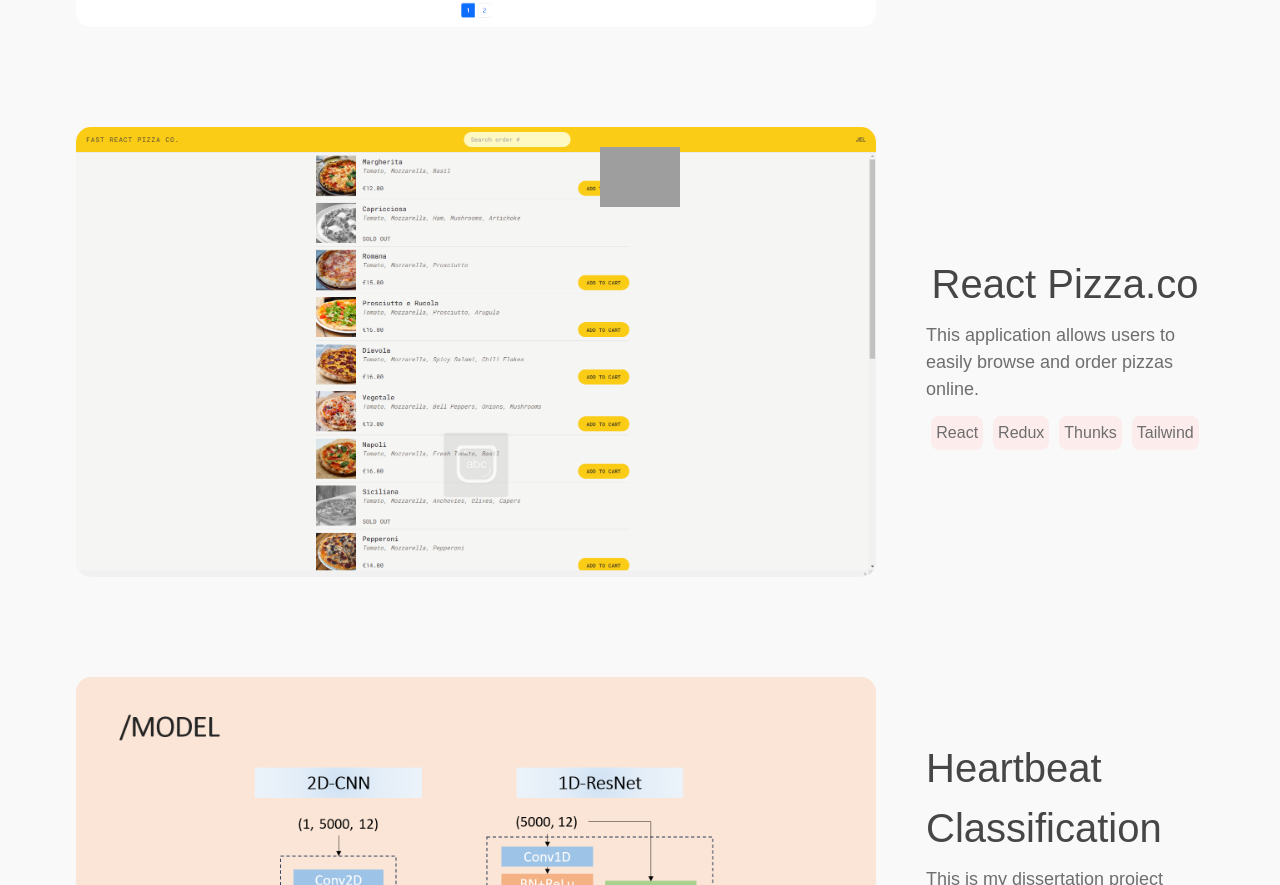
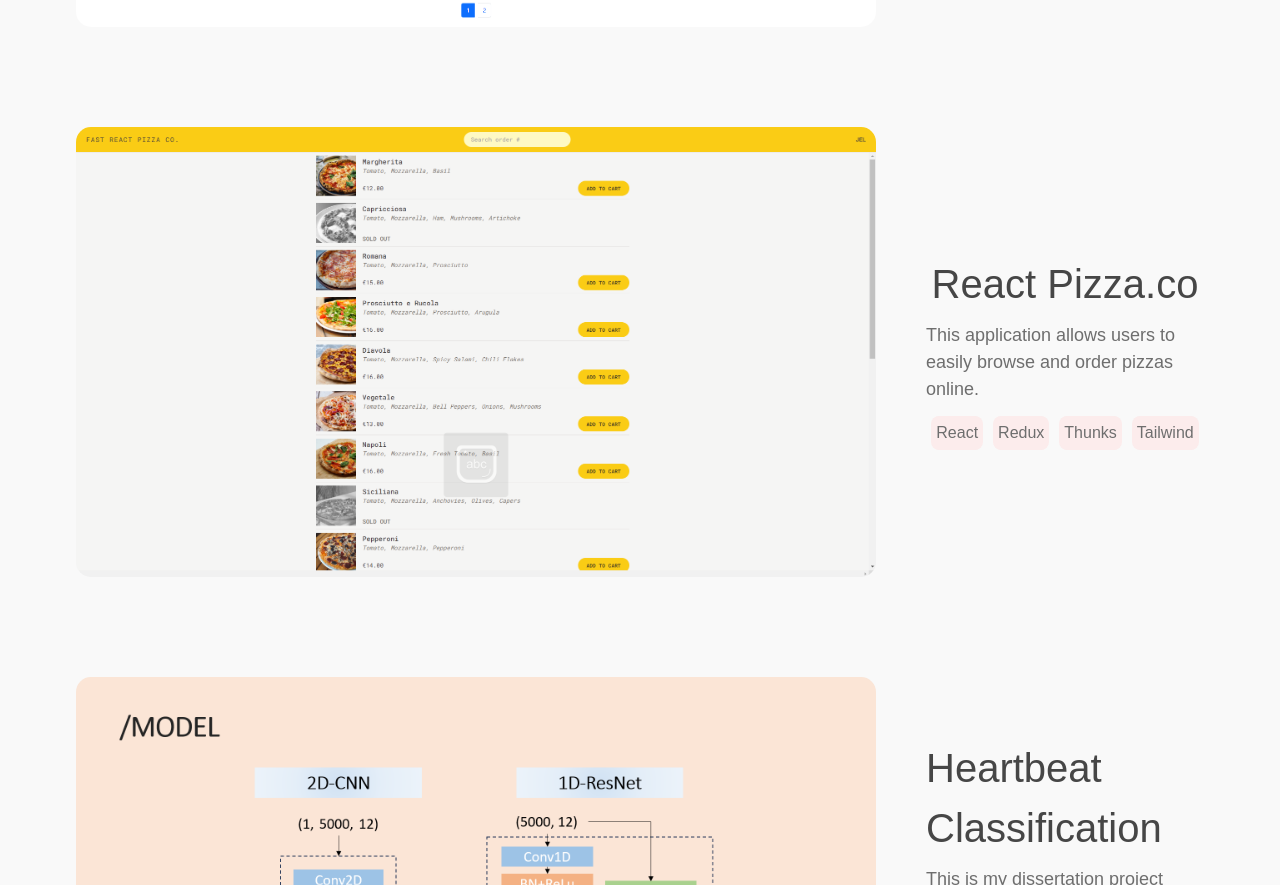
Before and after one commit to JellyYJ/portfolio, a React (Vite) app in the folder portfolio/: page /projects in a window 1280 px wide. Shown: the part 1915-2800 px from the top of the page. Built offline with nearby package versions, Linux system fonts and the light colour scheme; grey boxes are pictures that could not be loaded.

Commit message:
Split components

```diff
--- a/portfolio/src/assets/data/projectData.json
+++ b/portfolio/src/assets/data/projectData.json
@@ -5,7 +5,7 @@
     "img": "/src/assets/wildOasis/wildOasis.png",
     "link": "/wildOasis",
     "summary": "This project is a real-world like porject intimate the inside website for a booking system for cabins.",
-    "techStck": ["React", "Supabase", "Styled Components"],
+    "techStck": ["React", "Supabase", "Styled Components", "Netlify"],
     "details": "The Wild Oasis is an immersive project, showcasing a real-world-like booking system for holiday cabins. Built with cutting-edge technologies, including React for responsive frontend development, Supabase for seamless database management, and Styled Components for a stylish design. The project can be further developed by implementing booking management system",
     "projectLink": "https://one-wild-oasis.netlify.app/login",
     "repo": "",
@@ -147,7 +147,7 @@
     "name": "Natours",
     "img": "/src/assets/Natours/landing.png",
     "summary": "",
-    "techStck": ["Python", "Numpy", "Matplotlib", "PyTorch", "TensorFlow"],
+    "techStck": ["Node.js", "Postman", "MongoDB", "CSS", "JavaScript"],
     "repo": "",
     "details": "",
     "status": "Ongoing",
--- a/portfolio/src/ui/ProjectsList.jsx
+++ b/portfolio/src/ui/ProjectsList.jsx
@@ -1,8 +1,6 @@
-import { Link } from "react-router-dom";
 import styled from "styled-components";
 import projectsData from "../assets/data/projectData.json";
-import Heading from "./Heading";
-import TechStack from "./TechStack";
+import ProjectsListItem from "./ProjectsListItem";
 
 const ProjectsListContainer = styled.ul`
   display: flex;
@@ -18,91 +16,6 @@ const ProjectsListContainer = styled.ul`
   }
 `;
 
-const ProjectImage = styled.img`
-  position: relative;
-  width: 80rem;
-  height: auto;
-  border-radius: 1.5rem;
-  margin-right: 5rem;
-
-  @media (max-width: 1240px) {
-    width: 65rem;
-  }
-
-  @media (max-width: 1080px) {
-    width: 65rem;
-    margin-right: 0;
-    margin-bottom: 2rem;
-  }
-
-  @media (max-width: 795px) {
-    width: 100%;
-    margin-right: 0;
-    margin-bottom: 1rem;
-  }
-`;
-
-const ConstructionIcon = styled.img`
-  position: absolute;
-  top: 50%;
-  left: 50%;
-  transform: translate(-50%, -50%);
-  width: 80px; /* Adjust size as needed */
-  height: auto;
-`;
-
-const ProjectListItem = styled.li`
-  display: flex;
-  flex-direction: row;
-  align-items: center;
-  background-color: var(--color-grey-0);
-
-  ${Heading} {
-    position: relative;
-    overflow: hidden;
-
-    &:before {
-      content: "";
-      position: absolute;
-      bottom: 5px;
-      width: 0;
-      height: 2px;
-      background: linear-gradient(var(--color-grey-700), transparent);
-      transition: width 0.3s ease-in-out;
-    }
-  }
-
-  &:hover {
-    ${ProjectImage} {
-      transition: transform 0.3s ease-in-out;
-      box-shadow: 1rem 1rem 3rem var(--color-brown-100);
-      transform: translateY(-10px);
-    }
-
-    ${Heading} {
-      &:before {
-        width: 100%;
-      }
-    }
-  }
-
-  @media (max-width: 1080px) {
-    flex-direction: column;
-  }
-`;
-
-const ProjectDetails = styled.div`
-  max-width: 50rem;
-  display: flex;
-  flex-direction: column;
-  align-items: center;
-  gap: 0.8rem;
-`;
-
-const ProjectDescription = styled.div`
-  font-size: 1.8rem;
-`;
-
 function ProjectsList() {
   const filteredProjects = projectsData.filter(
     (project) => project.type !== "mini"
@@ -111,28 +24,7 @@ function ProjectsList() {
   return (
     <ProjectsListContainer direction="column" maxWidth="120rem">
       {filteredProjects.map((project) => (
-        <Link
-          to={project.status === "Ongoing" ? "#" : `/projects${project.link}`}
-          key={project.name}
-          style={{
-            pointerEvents: project.status === "Ongoing" ? "none" : "auto",
-          }}
-        >
-          <ProjectListItem key={project.name}>
-            <ProjectImage src={project.img} alt={project.name} />
-            {project.status === "Ongoing" && (
-              <ConstructionIcon
-                src="/src/assets/construction_symbol.png"
-                alt="Under construction"
-              />
-            )}
-            <ProjectDetails>
-              <Heading as="h3">{project.name}</Heading>
-              <ProjectDescription>{project.summary}</ProjectDescription>
-              <TechStack techData={project.techStck} />
-            </ProjectDetails>
-          </ProjectListItem>
-        </Link>
+        <ProjectsListItem project={project} key={project.name} />
       ))}
     </ProjectsListContainer>
   );
--- /dev/null
+++ b/portfolio/src/ui/ProjectsListItem.jsx
@@ -0,0 +1,117 @@
+import { Link } from "react-router-dom";
+import styled from "styled-components";
+import Heading from "./Heading";
+import TechStack from "./TechStack";
+// import { LuConstruction } from "react-icons/lu";
+
+const ProjectImage = styled.img`
+  position: relative;
+  width: 80rem;
+  height: auto;
+  border-radius: 1.5rem;
+  margin-right: 5rem;
+  filter: ${(props) => (props.ongoing ? "blur(2px)" : "none")};
+
+  @media (max-width: 1240px) {
+    width: 65rem;
+  }
+
+  @media (max-width: 1080px) {
+    width: 65rem;
+    margin-right: 0;
+    margin-bottom: 2rem;
+  }
+
+  @media (max-width: 795px) {
+    width: 100%;
+    margin-right: 0;
+    margin-bottom: 1rem;
+  }
+`;
+
+const ProjectListItemContainer = styled.li`
+  position: relative; /* Added to set the position context for absolute positioning */
+  display: flex;
+  flex-direction: row;
+  align-items: center;
+  background-color: var(--color-grey-0);
+
+  ${Heading} {
+    position: relative;
+    overflow: hidden;
+
+    &:before {
+      content: "";
+      position: absolute;
+      bottom: 5px;
+      width: 0;
+      height: 2px;
+      background: linear-gradient(var(--color-grey-700), transparent);
+      transition: width 0.3s ease-in-out;
+    }
+  }
+
+  &:hover {
+    ${ProjectImage} {
+      transition: transform 0.3s ease-in-out;
+      box-shadow: 1rem 1rem 3rem var(--color-brown-100);
+      transform: translateY(-10px);
+    }
+
+    ${Heading} {
+      &:before {
+        width: 100%;
+      }
+    }
+  }
+
+  @media (max-width: 1080px) {
+    flex-direction: column;
+  }
+`;
+
+const ProjectDetails = styled.div`
+  max-width: 50rem;
+  display: flex;
+  flex-direction: column;
+  align-items: center;
+  gap: 0.8rem;
+`;
+
+const ProjectDescription = styled.div`
+  font-size: 1.8rem;
+`;
+
+// const ConstructionIcon = styled(LuConstruction)`
+//   position: absolute;
+//   top: 18rem;
+//   right: 30rem;
+//   font-size: 5rem;
+// `;
+
+function ProjectsListItem({ project }) {
+  return (
+    <Link
+      to={project.status === "Ongoing" ? "#" : `/projects${project.link}`}
+      style={{
+        pointerEvents: project.status === "Ongoing" ? "none" : "auto",
+      }}
+    >
+      <ProjectListItemContainer>
+        <ProjectImage
+          src={project.img}
+          alt={project.name}
+          ongoing={project.status === "Ongoing"}
+        />
+
+        <ProjectDetails>
+          <Heading as="h3">{project.name}</Heading>
+          <ProjectDescription>{project.summary}</ProjectDescription>
+          <TechStack techData={project.techStck} />
+        </ProjectDetails>
+      </ProjectListItemContainer>
+    </Link>
+  );
+}
+
+export default ProjectsListItem;
```
